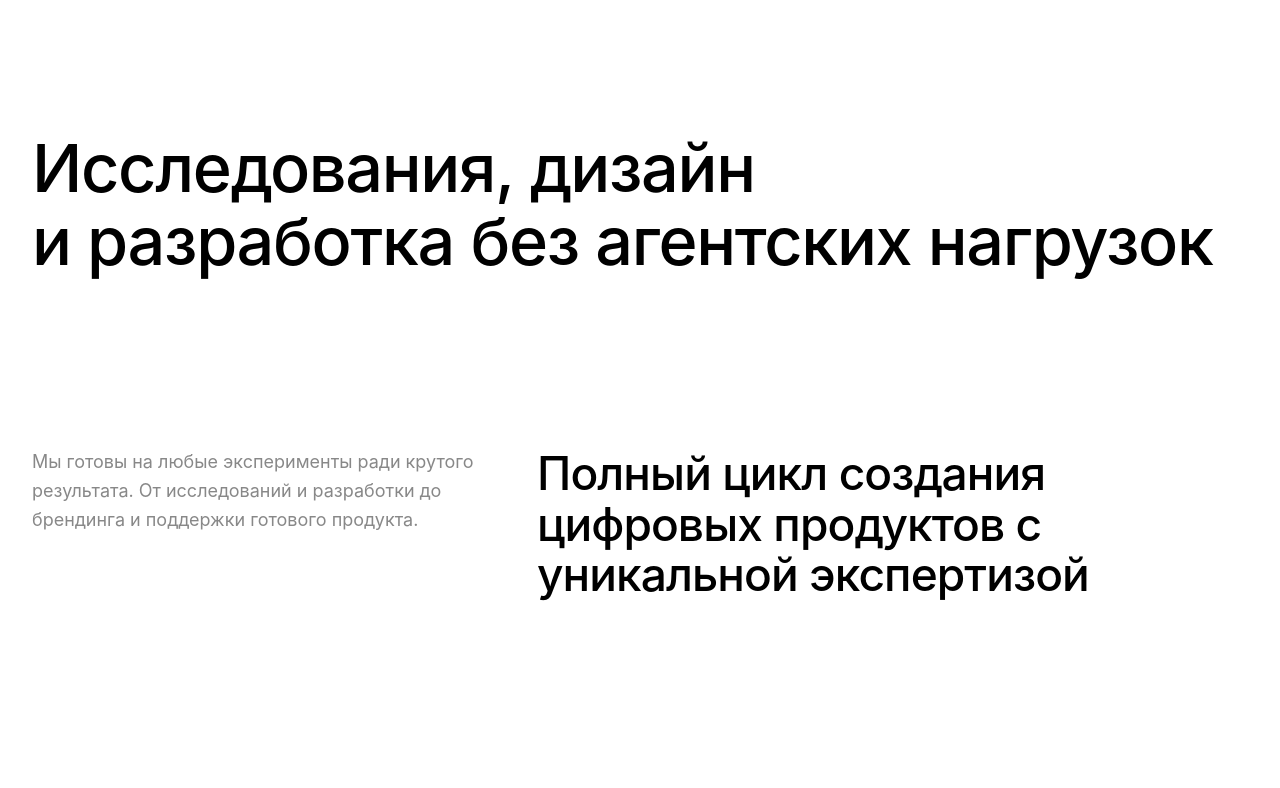
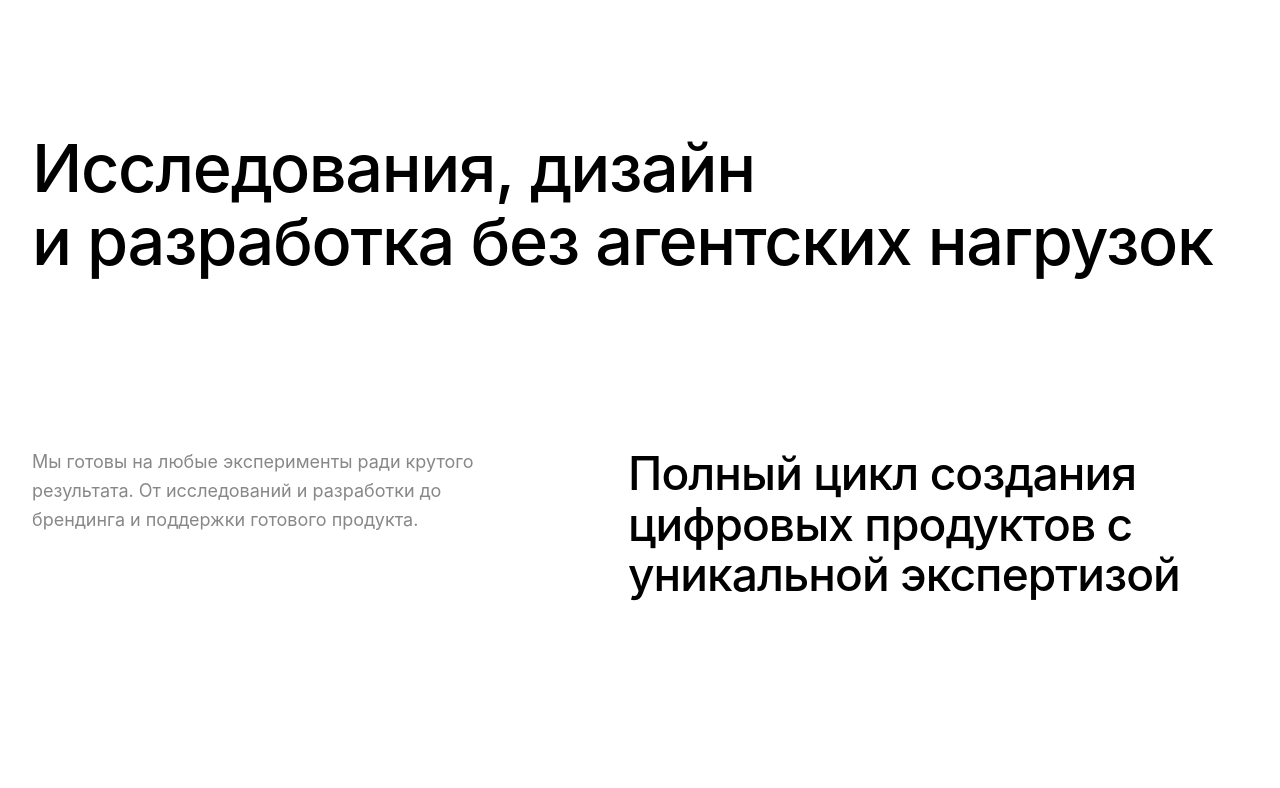
Before and after one commit to Horoshov/my-portfolio, a React (Vite) app: page / in a window 1280 px wide. Shown: the part 452-1240 px from the top of the page. Built offline with nearby package versions, Linux system fonts and the light colour scheme; grey boxes are pictures that could not be loaded.

Commit message:
style(home): set right text block max-width to 620px

```diff
--- a/src/styles/App.css
+++ b/src/styles/App.css
@@ -109,7 +109,7 @@
 
   .home-text-block-right {
     width: 100%;
-    max-width: 760px;
+    max-width: 620px;
     margin-left: auto;
     display: flex;
     flex-direction: column;
@@ -125,7 +125,7 @@
     margin: 0;
     text-align: left;
     width: 100%;
-    max-width: 720px;
+    max-width: 620px;
   }
 
   @media (max-width: 768px) {
```
